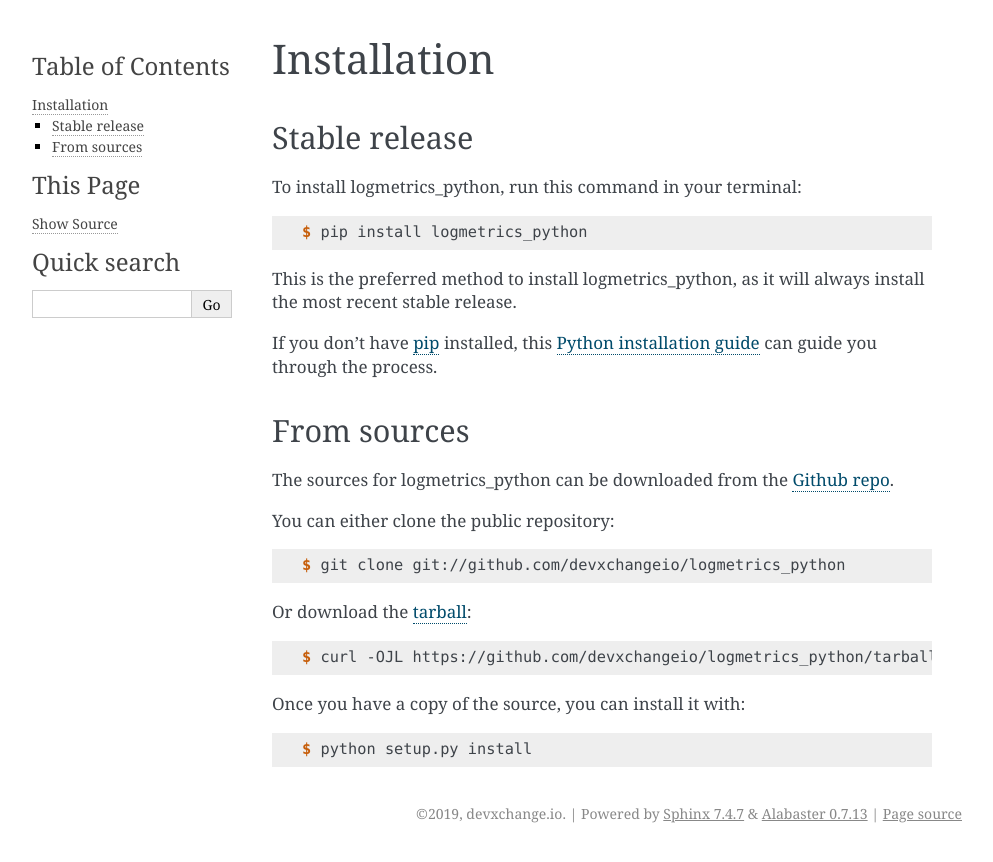
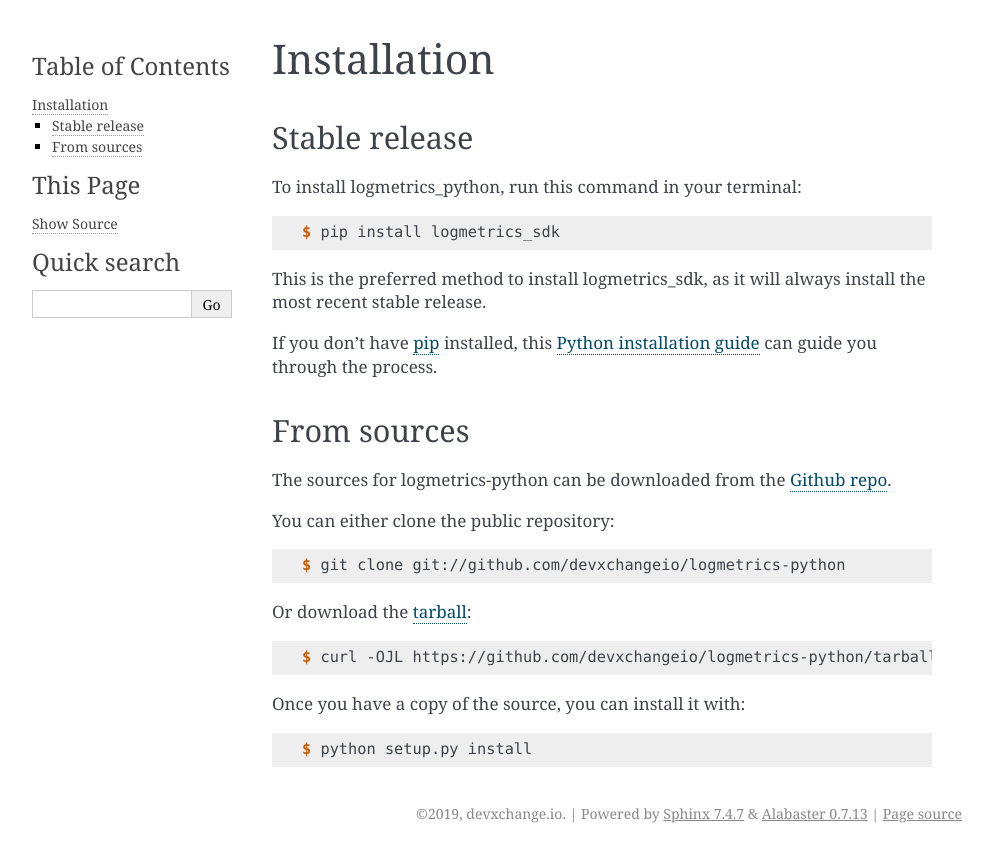
Before and after one commit to devxchangeio/logmetrics-python, a Sphinx documentation site: the page built from docs/installation.rst, in a window 1280 px wide. Shown: the top 862 px of the page, without its empty margins (148-1141 px from the left). Built offline with Sphinx 7.4.7, drawn with Linux system fonts in a browser that asks for light colours; pages that are not in the unit, such as notebooks, are missing from menus; the version number is read from the project's files by our own code.

```diff
--- a/docs/conf.py
+++ b/docs/conf.py
@@ -22,7 +22,7 @@ import os
 import sys
 sys.path.insert(0, os.path.abspath('..'))
 
-import logmetrics_python
+import logmetrics_sdk
 
 # -- General configuration ---------------------------------------------
 
@@ -56,9 +56,9 @@ author = u"devxchange.io"
 # the built documents.
 #
 # The short X.Y version.
-version = logmetrics_python.__version__
+version = logmetrics_sdk.__version__
 # The full version, including alpha/beta/rc tags.
-release = logmetrics_python.__version__
+release = logmetrics_sdk.__version__
 
 # The language for content autogenerated by Sphinx. Refer to documentation
 # for a list of supported languages.
--- a/docs/installation.rst
+++ b/docs/installation.rst
@@ -12,9 +12,9 @@ To install logmetrics_python, run this command in your terminal:
 
 .. code-block:: console
 
-    $ pip install logmetrics_python
+    $ pip install logmetrics_sdk
 
-This is the preferred method to install logmetrics_python, as it will always install the most recent stable release.
+This is the preferred method to install logmetrics_sdk, as it will always install the most recent stable release.
 
 If you don't have `pip`_ installed, this `Python installation guide`_ can guide
 you through the process.
@@ -26,19 +26,19 @@ you through the process.
 From sources
 ------------
 
-The sources for logmetrics_python can be downloaded from the `Github repo`_.
+The sources for logmetrics-python can be downloaded from the `Github repo`_.
 
 You can either clone the public repository:
 
 .. code-block:: console
 
-    $ git clone git://github.com/devxchangeio/logmetrics_python
+    $ git clone git://github.com/devxchangeio/logmetrics-python
 
 Or download the `tarball`_:
 
 .. code-block:: console
 
-    $ curl -OJL https://github.com/devxchangeio/logmetrics_python/tarball/master
+    $ curl -OJL https://github.com/devxchangeio/logmetrics-python/tarball/master
 
 Once you have a copy of the source, you can install it with:
 
@@ -47,5 +47,5 @@ Once you have a copy of the source, you can install it with:
     $ python setup.py install
 
 
-.. _Github repo: https://github.com/devxchangeio/logmetrics_python
-.. _tarball: https://github.com/devxchangeio/logmetrics_python/tarball/master
+.. _Github repo: https://github.com/devxchangeio/logmetrics-python
+.. _tarball: https://github.com/devxchangeio/logmetrics-python/tarball/master
--- a/docs/usage.rst
+++ b/docs/usage.rst
@@ -2,6 +2,6 @@
 Usage
 =====
 
-To use logmetrics_python in a project::
+To use logmetrics_sdk in a project::
 
-    import logmetrics_python
+    import logmetrics_sdk
--- a/setup.py
+++ b/setup.py
@@ -51,6 +51,6 @@ setup(
     test_suite='tests',
     tests_require=test_requirements,
     url='https://github.com/devxchangeio/logmetrics-python',
-    version='1.0.1',
+    version='1.0.2',
     zip_safe=False,
 )
```
Also changed, not shown: README.rst (+6 -6 lines), requirements_dev.txt (deleted, +0 -12 lines).
